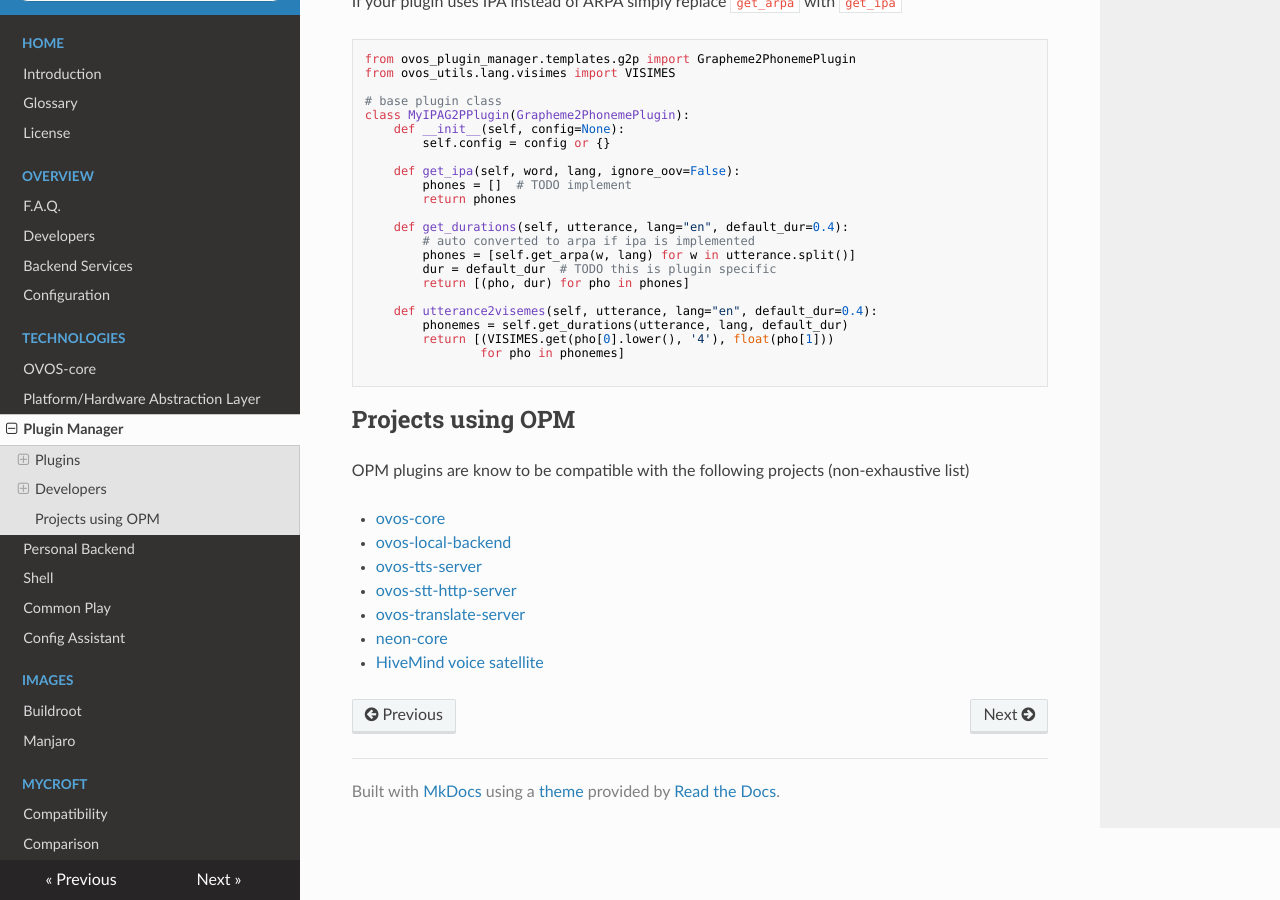
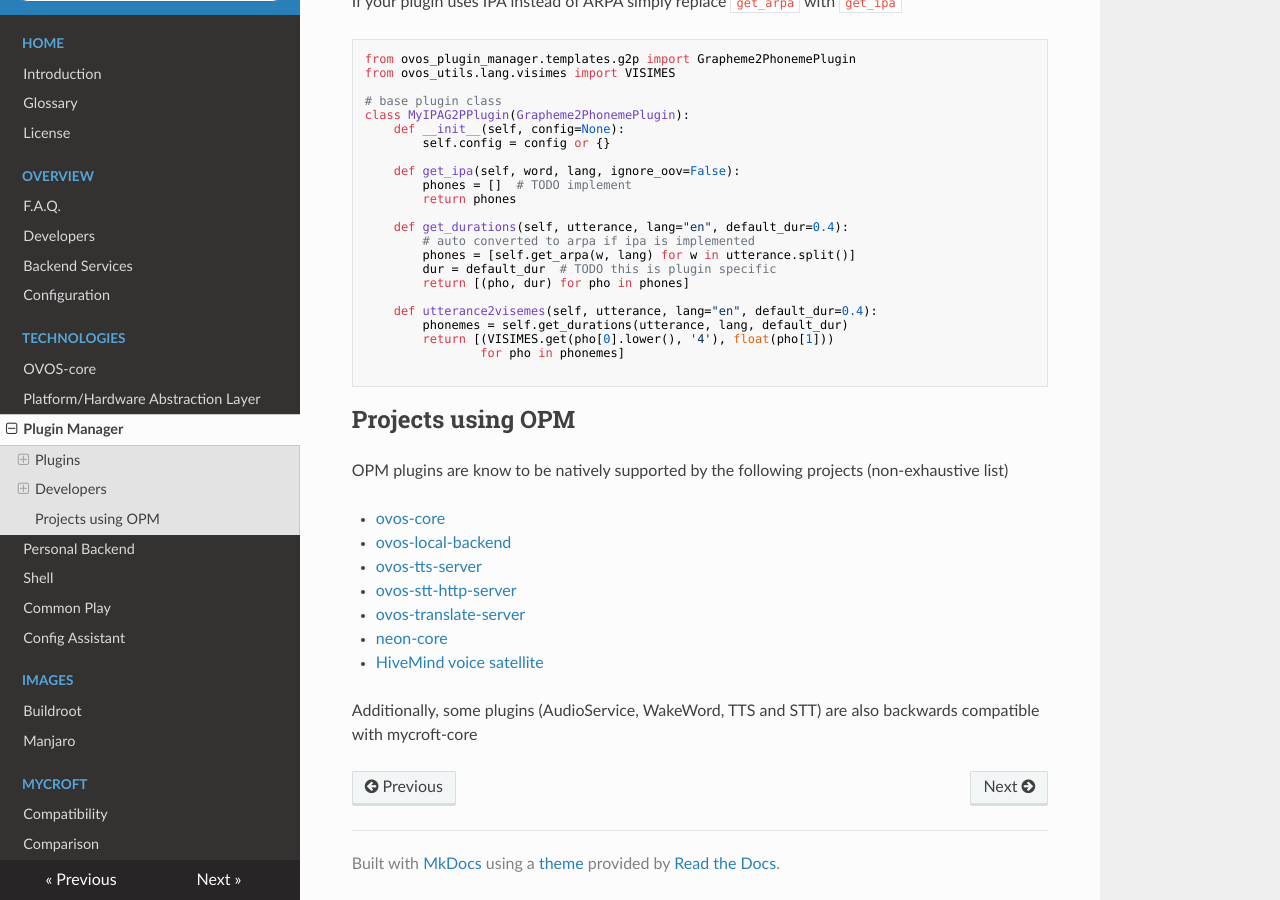
Before and after one commit to OpenVoiceOS/community-docs, an MkDocs documentation site: the page built from docs/OPM.md, in a window 1280 px wide and 900 px high, scrolled down 11934 px. Built offline with MkDocs 1.6.1, drawn with Linux system fonts in a browser that asks for light colours; nearby versions of some CDN libraries.

Commit message:
mycroft-core compat footnote

```diff
--- a/docs/OPM.md
+++ b/docs/OPM.md
@@ -637,7 +637,7 @@
 
 ## Projects using OPM
 
-OPM plugins are know to be compatible with the following projects (non-exhaustive list)
+OPM plugins are know to be natively supported by the following projects (non-exhaustive list)
 
 - [ovos-core](https://github.com/OpenVoiceOS/ovos-core)
 - [ovos-local-backend](https://github.com/OpenVoiceOS/ovos-local-backend)
@@ -646,3 +646,5 @@
 - [ovos-translate-server](https://github.com/OpenVoiceOS/ovos-translate-server)
 - [neon-core](https://github.com/NeonGeckoCom/NeonCore)
 - [HiveMind voice satellite](https://github.com/JarbasHiveMind/HiveMind-voice-sat)
+
+Additionally, some plugins (AudioService, WakeWord, TTS and STT) are also backwards compatible with mycroft-core
```
